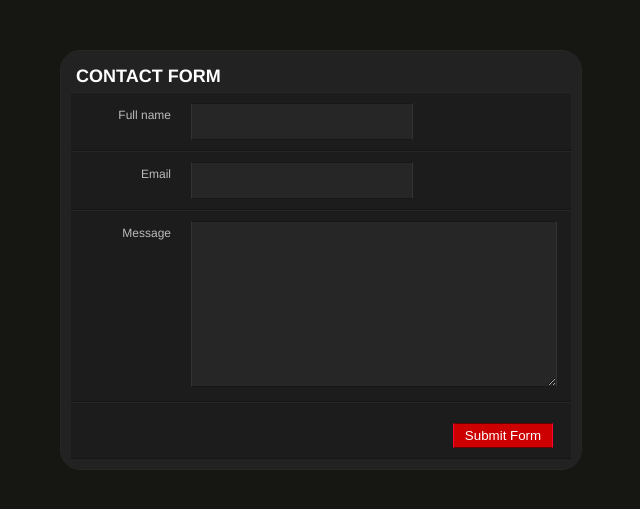
After one commit to Yangdon123/Yangdon123, a PHP site: page /contactForm.html in a window 1280 px wide. The commit adds this page. Shown: the top 509 px of the page, without its empty margins (319-959 px from the left). Run offline with PHP 8.4, Linux system fonts and the light colour scheme.

Commit message:
Add files via upload

```diff
--- /dev/null
+++ b/contactForm.html
@@ -0,0 +1,27 @@
+<!DOCTYPE html>
+<html>
+	<head>
+		<title>Contact Form </title>
+		<link href="form.css" rel="stylesheet" />
+	</head>
+	<body>
+		<form action="submit.php" method="post">
+			<h1>Contact Form</h1>
+			<label>
+			<p>Full name</p>
+			<input type="text" class="input_text" name="name" id="name" required />
+			</label>
+			<label>
+			<p>Email</p>
+			<input type="email" class="input_text" name="email" id="email" required />
+			</label>
+			<label>
+			<p>Message</p>
+			<textarea class="message" name="feedback" id="feedback" required ></textarea>
+			</label>
+			<label>
+			<input type="submit" class="button" value="Submit Form" />
+			</label>
+		</form>
+	</body>
+</html>
--- /dev/null
+++ b/form.css
@@ -0,0 +1,87 @@
+/* reset*/
+* {
+	margin:0; padding:0;
+}
+
+body {
+	font:100% normal Arial, Helvetica, sans-serif; background:#161712;
+}
+
+form, input, select, textarea {
+	margin:0; padding:0; color:#ffffff;
+}
+
+form {	/* the area and style of the form "box" */
+	margin: 0 auto;
+	padding: 10px;
+	width: 500px;
+	background: #222222;
+	position: relative;
+	top: 50px;
+	border: 1px solid #262626;
+	-webkit-border-radius: 20px;
+	-moz-border-radius: 20px;
+	border-radius: 20px;
+}
+
+form h1 {	/* the style for the header inside the form */
+	color: #ffffff;
+	font-size: 18px;
+	text-transform: uppercase;
+	padding: 5px 0 5px 5px;
+}
+
+form label {	/* the style for the labels */
+	width: 100%;
+	display: block;
+	background: #1C1C1C;
+	border-top: 1px solid #262626;
+	border-bottom: 1px solid #161712;
+	padding: 10px 0 10px 0;
+}
+
+form  label p {	/* the style for the labels */
+	display: block;
+	color: #bbbbbb;
+	font-size: 12px;
+	float: left;
+	width: 100px;
+	text-align: right;
+	padding: 5px 20px 0 0;
+}
+
+
+form .input_text, .message {
+	background: #262626;
+	border-bottom: 1px double #171717;
+	border-top: 1px double #171717;
+	border-left: 1px double #333333;
+	border-right: 1px double #333333;
+}
+
+form .input_text {	/* the style for the input text */
+	padding: 10px 10px;
+	width: 200px;
+}
+
+form .message {	/* the style for messages */
+	padding: 7px 7px;
+	width: 350px;
+	overflow: hidden;
+	height: 150px;
+}
+
+form .button {	/* the style for the buttons */
+	margin: 0 0 10px 0;
+	padding: 4px 7px;
+	background: #CC0000;
+	border: 0px;
+	position: relative;
+	top: 10px;
+	left: 382px;
+	width: 100px;
+	border-bottom: 1px double #660000;
+	border-top: 1px double #660000;
+	border-left: 1px double #FF0033;
+	border-right: 1px double #FF0033;
+}
```
Also changed, not shown: index.php (+19 -15 lines), lab6.php (added, +62 -0 lines), submit.php (added, +24 -0 lines).
